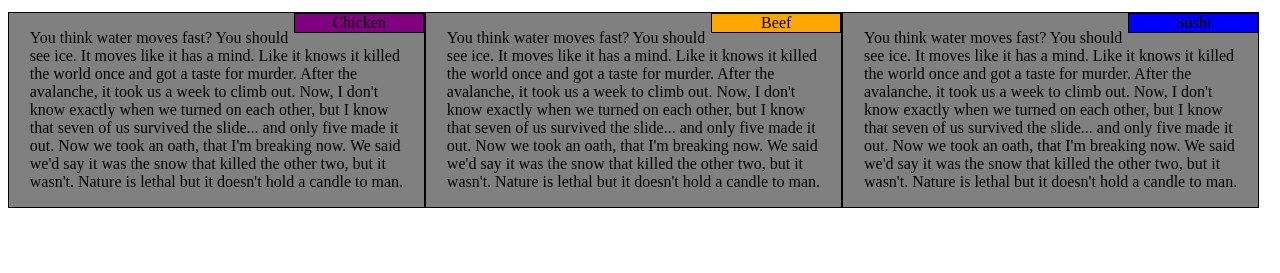
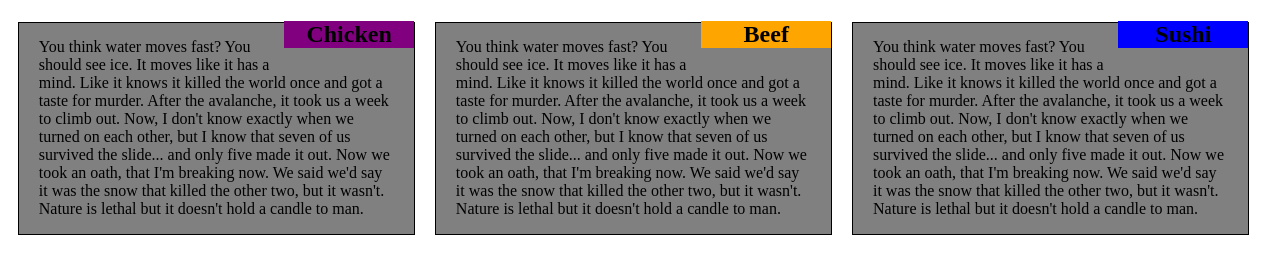
Before and after one commit to Dragonloover/module2-solution, a plain HTML site: page index.html in a window 1280 px wide. Shown: the part 61-334 px from the top of the page. Drawn offline with Linux system fonts and the light colour scheme.

Commit message:
final version of assignment

```diff
--- a/index.html
+++ b/index.html
@@ -8,18 +8,24 @@
 <body>
 	<h1>Our Menu</h1>
 	<div class="row">
-		<section class='col-lg-4 col-md-6 col-sm-12'>
-			<section id='t-chicken'class='title'>Chicken</section>
-			<p>You think water moves fast? You should see ice. It moves like it has a mind. Like it knows it killed the world once and got a taste for murder. After the avalanche, it took us a week to climb out. Now, I don't know exactly when we turned on each other, but I know that seven of us survived the slide... and only five made it out. Now we took an oath, that I'm breaking now. We said we'd say it was the snow that killed the other two, but it wasn't. Nature is lethal but it doesn't hold a candle to man.</p>
-		</section>
-		<section class='col-lg-4 col-md-6 col-sm-12'>
-			<section id='t-beef' class='title'>Beef</section>
-			<p>You think water moves fast? You should see ice. It moves like it has a mind. Like it knows it killed the world once and got a taste for murder. After the avalanche, it took us a week to climb out. Now, I don't know exactly when we turned on each other, but I know that seven of us survived the slide... and only five made it out. Now we took an oath, that I'm breaking now. We said we'd say it was the snow that killed the other two, but it wasn't. Nature is lethal but it doesn't hold a candle to man.</p>
-		</section>
-		<section class='col-lg-4 col-md-12 col-sm-12'>
-			<section id='t-sushi' class='title'>Sushi</section>
-			<p>You think water moves fast? You should see ice. It moves like it has a mind. Like it knows it killed the world once and got a taste for murder. After the avalanche, it took us a week to climb out. Now, I don't know exactly when we turned on each other, but I know that seven of us survived the slide... and only five made it out. Now we took an oath, that I'm breaking now. We said we'd say it was the snow that killed the other two, but it wasn't. Nature is lethal but it doesn't hold a candle to man.</p>
-		</section>
+		<div class='col-lg-4 col-md-6 col-sm-12'>
+			<section>
+				<h2 id='t-chicken'class='title'>Chicken</h2>
+				<p>You think water moves fast? You should see ice. It moves like it has a mind. Like it knows it killed the world once and got a taste for murder. After the avalanche, it took us a week to climb out. Now, I don't know exactly when we turned on each other, but I know that seven of us survived the slide... and only five made it out. Now we took an oath, that I'm breaking now. We said we'd say it was the snow that killed the other two, but it wasn't. Nature is lethal but it doesn't hold a candle to man.</p>
+			</section>
+		</div>
+		<div class='col-lg-4 col-md-6 col-sm-12'>
+			<section>
+				<h2 id='t-beef' class='title'>Beef</h2>
+				<p>You think water moves fast? You should see ice. It moves like it has a mind. Like it knows it killed the world once and got a taste for murder. After the avalanche, it took us a week to climb out. Now, I don't know exactly when we turned on each other, but I know that seven of us survived the slide... and only five made it out. Now we took an oath, that I'm breaking now. We said we'd say it was the snow that killed the other two, but it wasn't. Nature is lethal but it doesn't hold a candle to man.</p>
+			</section>
+		</div>
+		<div class='col-lg-4 col-md-12 col-sm-12'>
+			<section>
+				<h2 id='t-sushi' class='title'>Sushi</h2>
+				<p>You think water moves fast? You should see ice. It moves like it has a mind. Like it knows it killed the world once and got a taste for murder. After the avalanche, it took us a week to climb out. Now, I don't know exactly when we turned on each other, but I know that seven of us survived the slide... and only five made it out. Now we took an oath, that I'm breaking now. We said we'd say it was the snow that killed the other two, but it wasn't. Nature is lethal but it doesn't hold a candle to man.</p>
+			</section>
+		</div>
 	</div>
 </body>
 </html>
--- a/styles.css
+++ b/styles.css
@@ -16,14 +16,16 @@ p{
   	width: 90%;
   	margin-right: auto;
   	margin-left: auto;
-}
-
-section{
-	border: 1px solid black;
+  	margin-top: 15px;
 }
 
 .col-lg-4 {
 	position: relative;
+}
+
+section{
+	margin: 10px;
+	border: 1px solid black;
 	background-color: gray;
 }
 
@@ -31,6 +33,7 @@ section{
 	float:right;
 	right: 10px;
 	width: 130px;
+	margin-top: -2px;
     text-align: center;
 }
 
```
